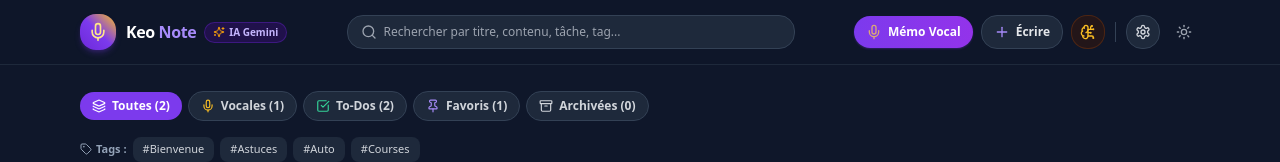
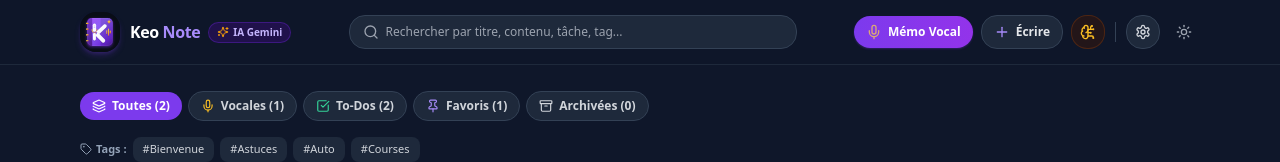
Before and after one commit to heyhacene/keonote, a Next.js app: page / in a window 1280 px wide. Shown: the top 162 px of the page. Built offline with nearby package versions, Linux system fonts and the light colour scheme.

Commit message:
feat: new hybrid Keo Note logo (3D notebook + K + mic + AI wave) and Android adaptive icons

```diff
--- a/components/Navbar.tsx
+++ b/components/Navbar.tsx
@@ -38,9 +38,11 @@ export function Navbar({
       <div className="max-w-6xl mx-auto px-3 sm:px-4 h-16 flex items-center justify-between gap-2 sm:gap-3 min-w-0">
         {/* LOGO & NOM */}
         <div className="flex items-center gap-2.5 shrink-0">
-          <div className="w-9 h-9 rounded-2xl bg-gradient-to-tr from-keo-700 via-keo-600 to-amber-400 text-white flex items-center justify-center shadow-md shadow-keo-600/25 shrink-0">
-            <Mic className="w-5 h-5 text-amber-200" />
-          </div>
+          <img
+            src="/icon.svg"
+            alt="Keo Note Logo"
+            className="w-10 h-10 rounded-2xl shadow-md shadow-keo-600/25 shrink-0 object-contain"
+          />
           <div className="flex items-center gap-2">
             <h1 className="font-extrabold text-base tracking-tight text-gray-900 dark:text-white">
               Keo <span className="text-keo-600 dark:text-keo-400">Note</span>
--- a/lib/apkUpdate.ts
+++ b/lib/apkUpdate.ts
@@ -6,7 +6,7 @@ export interface LatestApkRelease {
   sizeBytes: number;
 }
 
-export const DEFAULT_KEONOTE_BUILD = process.env.NEXT_PUBLIC_BUILD_NUMBER || '11';
+export const DEFAULT_KEONOTE_BUILD = process.env.NEXT_PUBLIC_BUILD_NUMBER || '12';
 
 export function getDirectKeoNoteApkUrl(buildNumber: string = DEFAULT_KEONOTE_BUILD): string {
   return `https://github.com/heyhacene/keonote/releases/download/v1.0.0-build.${buildNumber}/KeoNote-Build-${buildNumber}.apk`;
```
Also changed, not shown: public/icon.svg.
